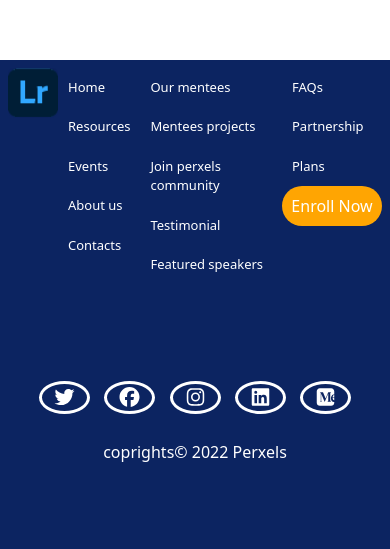
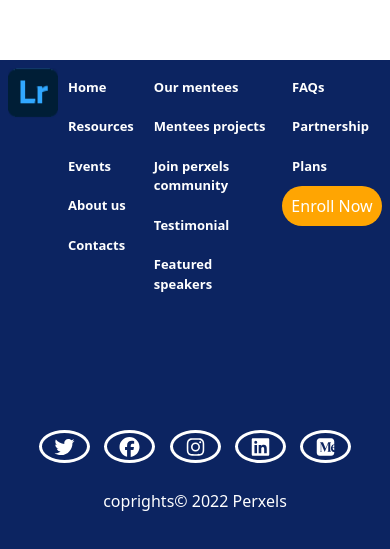
Before and after one commit to Zarmani7/splendid-moxie, a plain HTML site: page index.html in a window 390 px wide. Shown: the part 9320-9869 px from the top of the page. Drawn offline with nearby package versions, Linux system fonts and the light colour scheme.

Commit message:
Update main.css

```diff
--- a/styles/main.css
+++ b/styles/main.css
@@ -22,6 +22,7 @@ nav{
 nav ul{
     list-style-type: none;
     display: none;
+    min-width: 100%;
 }
 nav ul a{
     text-decoration: none;
@@ -646,6 +647,7 @@ opacity: 0;
         font-size: 13px;
         margin-top: 10px;
         width: 350px;
+        margin-left: 0px;
     }
 
 
@@ -773,7 +775,7 @@ opacity: 0;
     text-align: center;
     justify-content: center;
     color: #fff;
-    margin-top: 90px;
+    margin-top: 120px;
 }
 .foot-icon a{
     font-size: 20px;
@@ -799,7 +801,7 @@ opacity: 0;
         display: none;
     }
     .foot1, .foot2, .foot3 a{
-        font-weight: light;
+        font-weight: bold;
         font-size: 13px;
     }
 }
```
